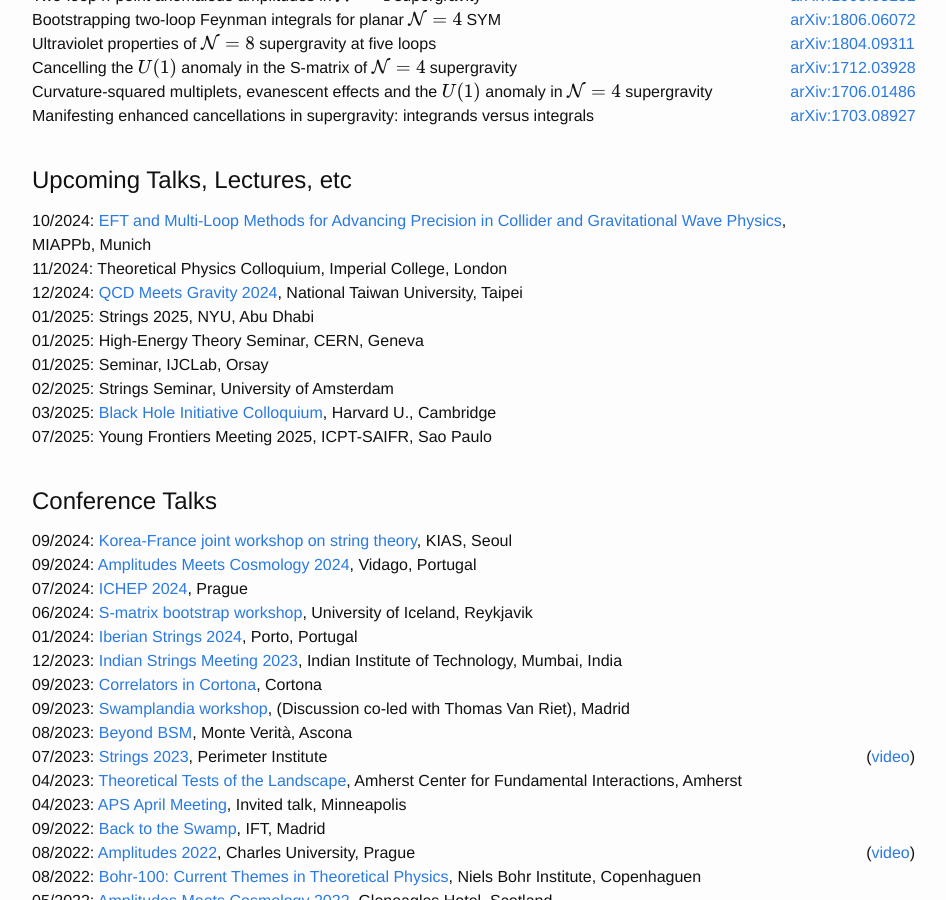
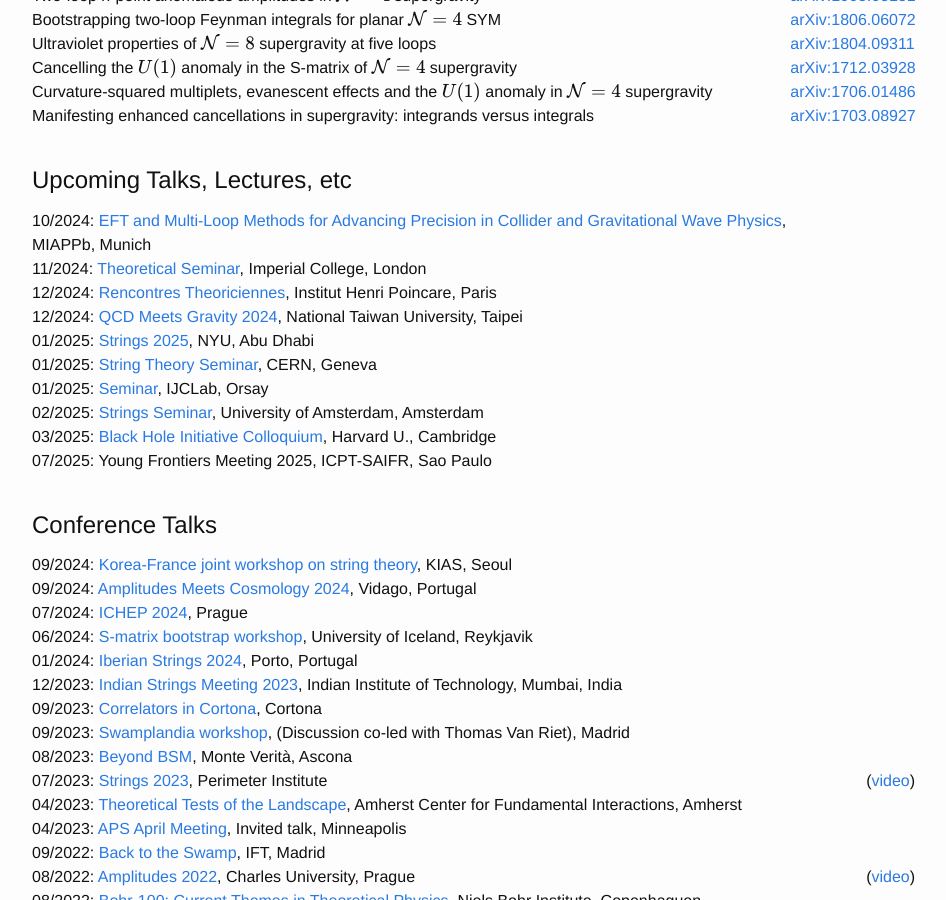
Before and after one commit to julioparra/julioparra.github.io, a Jekyll site: the page built from index.md, in a window 1280 px wide and 900 px high, scrolled down 1155 px. Shown: the whole window, without its empty margins (168-1114 px from the left). Built offline with Jekyll 4.4.1, drawn with Linux system fonts in a browser that asks for light colours; nearby versions of some CDN libraries.

Commit message:
Even more talks

```diff
--- a/_data/talks.yml
+++ b/_data/talks.yml
@@ -17,23 +17,23 @@
 - date: 2025-02-11
   name: Strings Seminar
   type: seminar
-  link:
+  link: https://iop.uva.nl/content/research-groups/strings/seminars/google-calendar/index.html
   institution: University of Amsterdam
-  location:
+  location: Amsterdam
   video:
 
 - date: 2025-01-30
   name: Seminar
   type: seminar
-  link:
+  link: https://www.ijclab.in2p3.fr/en/seminaire/
   institution: IJCLab
   location: Orsay
   video:
 
 - date: 2025-01-28
-  name: High-Energy Theory Seminar
+  name: String Theory Seminar
   type: seminar
-  link:
+  link: https://indico.cern.ch/category/104/
   institution: CERN
   location: Geneva
   video:
@@ -41,7 +41,7 @@
 - date: 2025-01-10
   name: Strings 2025
   type: conference
-  link:
+  link: https://nyuad.nyu.edu/en/academics/divisions/science/strings-conference-2025-abu-dhabi.html
   institution: NYU
   location: Abu Dhabi
   video:
@@ -52,12 +52,19 @@
   link: https://indico.cern.ch/event/1355263/
   institution: National Taiwan University
   location: Taipei
+
+- date: 2024-12-05
+  name: Rencontres Theoriciennes
+  type: seminar
+  link: https://string.lpthe.jussieu.fr/today.pl?lang=eng
+  institution: Institut Henri Poincare
+  location: Paris
   video:
 
 - date: 2024-11-15
-  name: Theoretical Physics Colloquium
-  type: colloquium
-  link:
+  name: Theoretical Seminar
+  type: seminar
+  link: https://www.imperial.ac.uk/events/182355/theory-group-seminar-julio-parra/
   institution: Imperial College
   location: London
   video:
```
